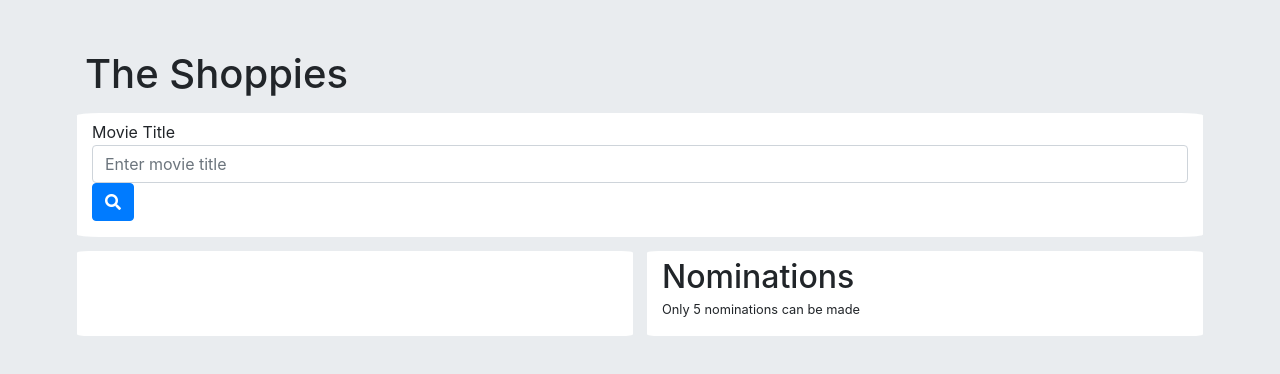
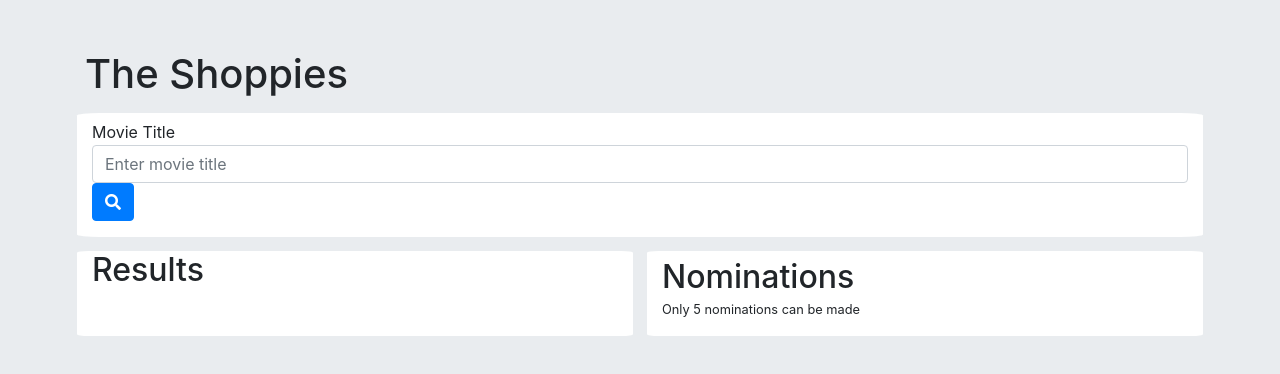
Before and after one commit to gord02/Shopify-Movie-App, a React (Create React App) app: page /search in a window 1280 px wide. Shown: the top 374 px of the page. Built offline with nearby package versions, Linux system fonts and the light colour scheme.

Commit message:
results verses results for is now conditional

```diff
--- a/src/components/search.jsx
+++ b/src/components/search.jsx
@@ -327,7 +327,7 @@ class Search extends Component {
                 <div className="container">
                     <div className="row">
                         <div className="col"  id="grid">
-                            <form onSubmit={(event) => { this.searchMovie(event) }}>
+                            <form onSubmit={(event) => { this.searchMovie(event)}}>
                                 <div className="form-group">
                                     <label htmlFor="exampleInputEmail1" id="title" style={{marginBottom:"1px"}}>Movie Title</label>
                                     <input style={{ margin:'0px'}} type="name" className="form-control" id="title" aria-describedby="MovieTitle" placeholder= "Enter movie title" ref={(input) => { this.movieTitleInput = input }} required></input>
@@ -338,10 +338,12 @@ class Search extends Component {
                     </div>
                     <div className="row" >
                         <div className="col" id="grid">
-                        {/* {Object.keys(this.state.movies).length ===0
-                        ? <h2 id="title">Results</h2>
-                        : <h2 id="title">Results for "{this.state.movie.title}"</h2>
-                        } */}
+                        {Object.keys(this.state.movies).length ===0
+                        ? <h2 >Results</h2>
+                        // : <h2 >Results for "{this.state.movies[i].Title}"</h2>
+                        // : <h2></h2>
+                        : <h2 >Results for "{this.state.InputData}"</h2>
+                        }
                             {this.display()}
                         </div>
                         <div className="col" id="grid">
```
Also changed, not shown: 1 other file (tests, documents, lock files or other folders).
